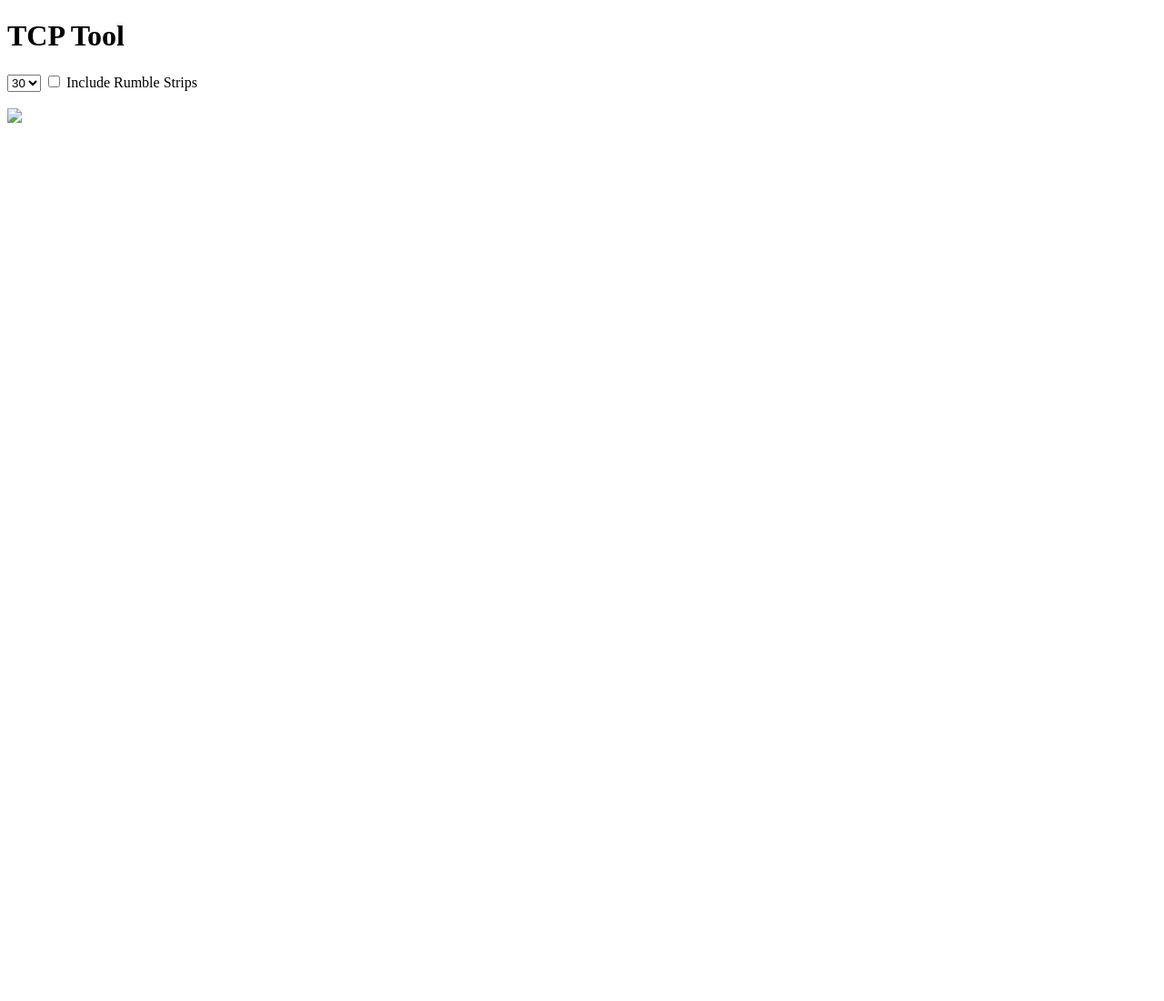
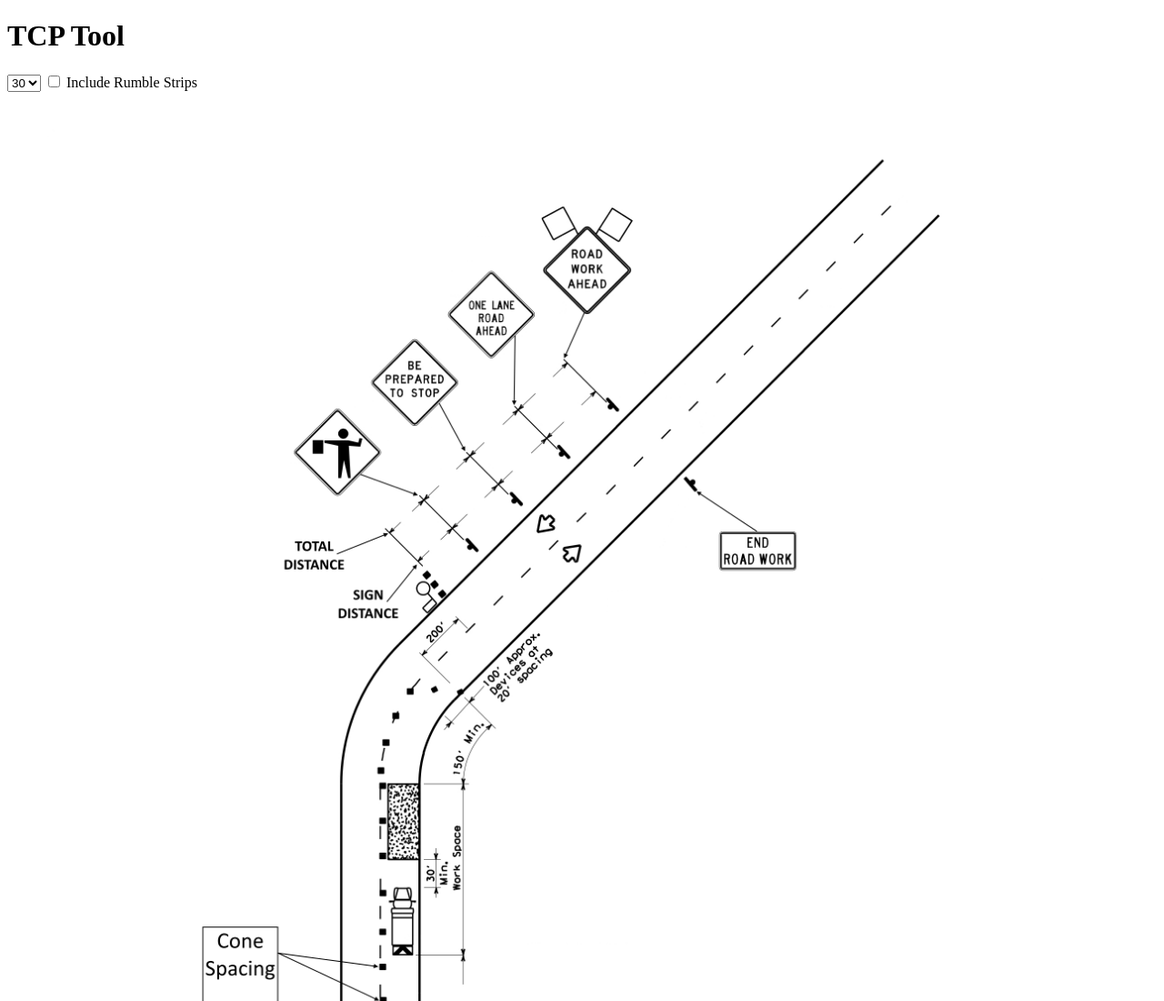
Before and after one commit to tepahix/txdot-tcp-tool, a plain HTML site: page index.html in a window 1280 px wide. Shown: the top 1100 px of the page at 91% size. Before the commit the page ends 800 px from the top, so only its background shows below. Drawn offline with Linux system fonts and the light colour scheme.

Commit message:
Update index.html

```diff
--- a/index.html
+++ b/index.html
@@ -31,7 +31,7 @@
 <br><br>
 
 <img id="tcpImage"
-     src="images/1-2b-no-rumble.png"
+     src="images/1-2b/1-2b-no-rumble.png"
      width="100%">
 
 <script src="script.js"></script>
```
